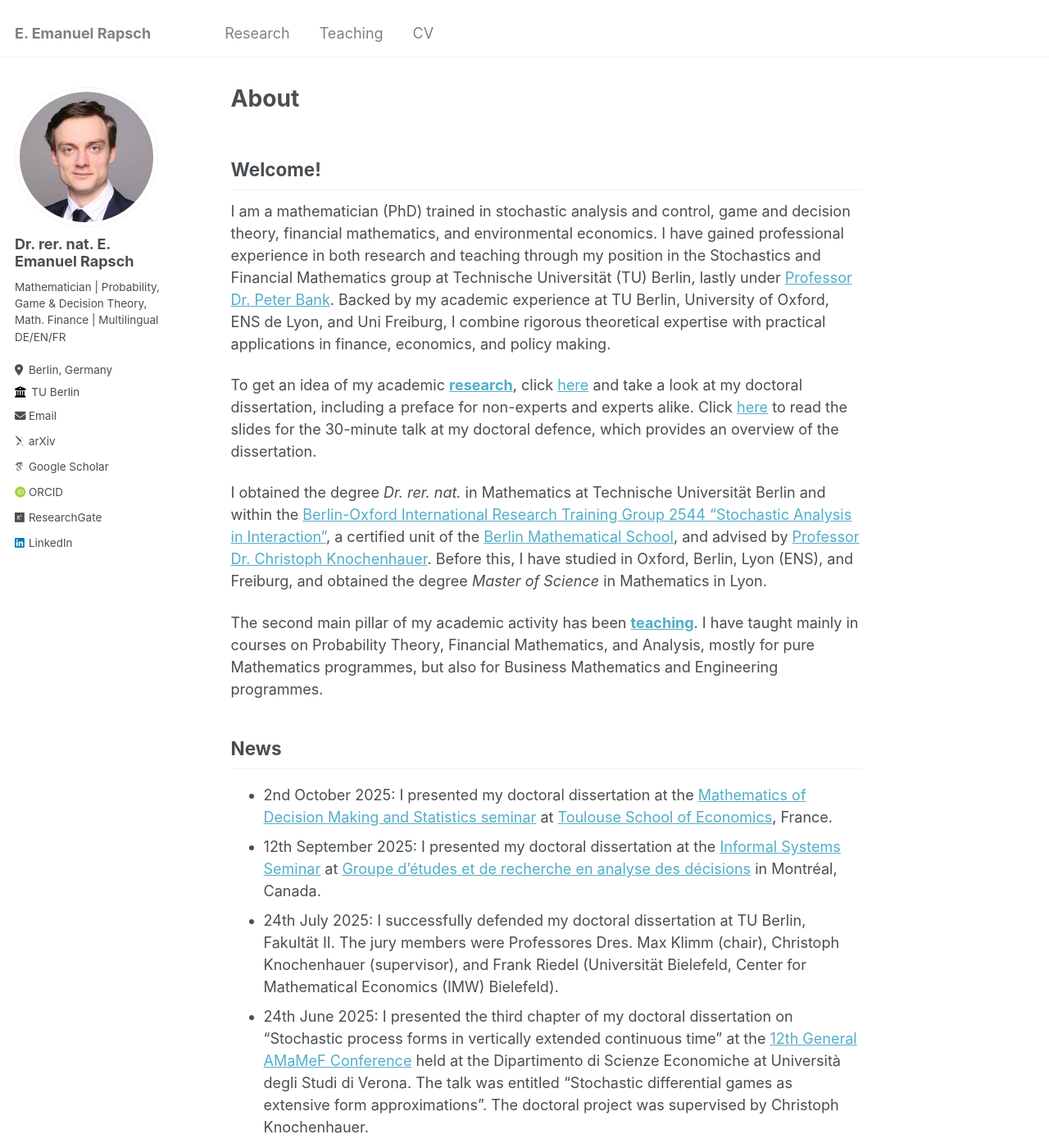
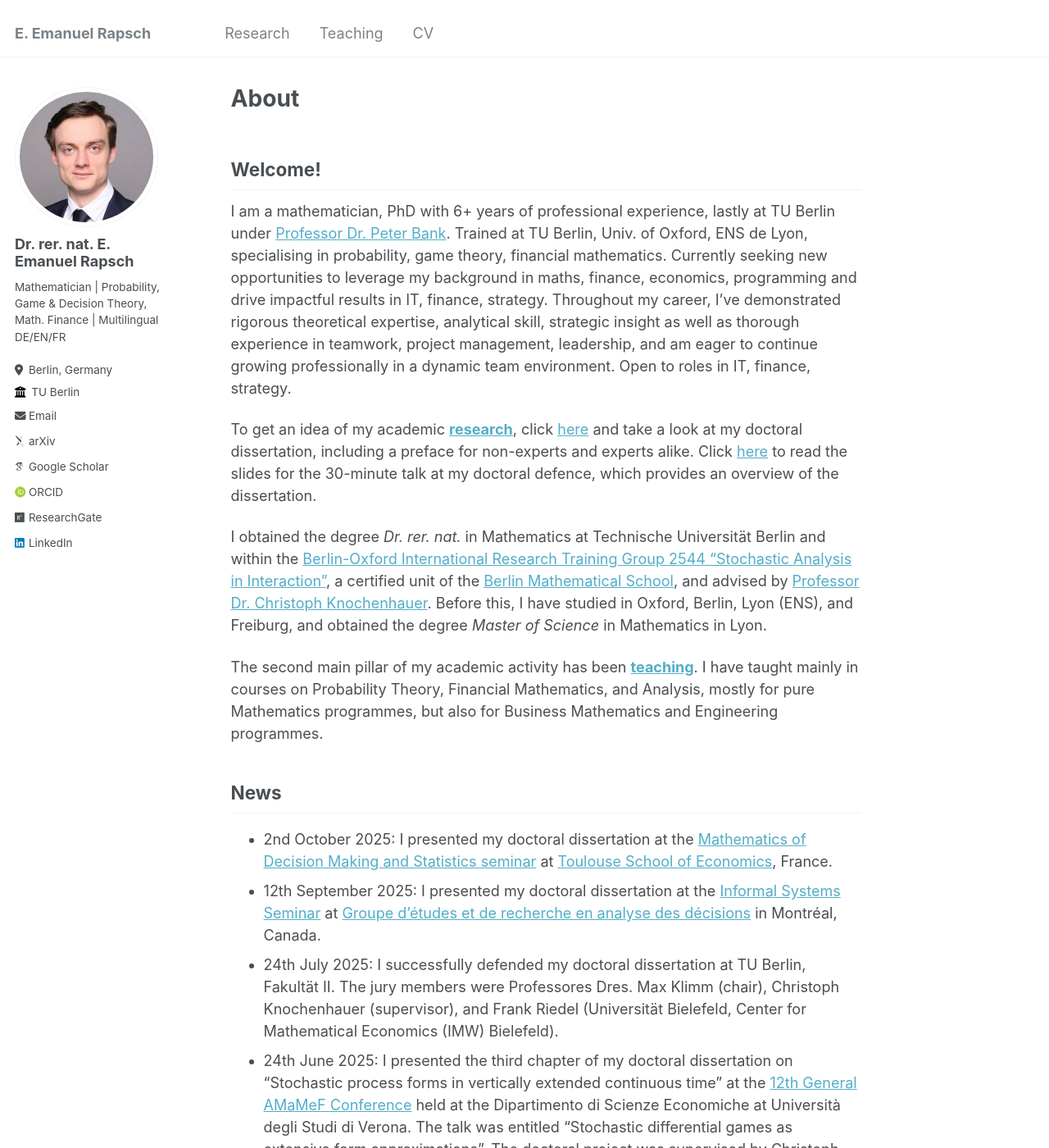
Before and after one commit to erapsch/erapsch.github.io, a Jekyll site: the page built from _pages/about.md, in a window 1280 px wide and 1400 px high. Shown: the whole window at 82% size. Built offline with Jekyll 4.4.1, drawn with Linux system fonts in a browser that asks for light colours; some web fonts are replaced; some of the changed text lies outside the part shown.

Commit message:
Updated personal introduction in the About section to reflect current experience and career aspirations
Updated News in the About section

```diff
--- a/_pages/about.md
+++ b/_pages/about.md
@@ -9,8 +9,10 @@ redirect_from:
 
 ## Welcome!
 
-I am a mathematician (PhD) trained in stochastic analysis and control, game and decision theory, financial mathematics, and environmental economics. I have gained professional experience in both research and teaching through my position in the Stochastics and Financial Mathematics group at Technische Universität (TU) Berlin, lastly under <a href="https://www3.math.tu-berlin.de/stoch/wp_bank/">Professor Dr. Peter Bank</a>. Backed by my academic experience at TU Berlin, University of Oxford, ENS de Lyon, and Uni Freiburg, I combine rigorous theoretical expertise with practical applications in finance, economics, and policy making.
-<!--Experienced in team work, leadership, and management, I am interested in leveraging mathematics and game theory to understand and solve complex strategic problems and to support better decision making in economics, finance, and beyond.-->
+I am a mathematician, PhD with 6+ years of professional experience, lastly at TU Berlin under <a href="https://www3.math.tu-berlin.de/stoch/wp_bank/">Professor Dr. Peter Bank</a>. Trained at TU Berlin, Univ. of Oxford, ENS de Lyon, specialising in probability, game theory, financial mathematics. Currently seeking new opportunities to leverage my background in maths, finance, economics, programming and drive impactful results in IT, finance, strategy. Throughout my career, I’ve demonstrated rigorous theoretical expertise, analytical skill, strategic insight as well as thorough experience in teamwork, project management, leadership, and am eager to continue growing professionally in a dynamic team environment. Open to roles in IT, finance, strategy.
+
+<!--I am a mathematician (PhD) trained in stochastic analysis and control, game and decision theory, financial mathematics, and environmental economics. I have gained professional experience in both research and teaching through my position in the Stochastics and Financial Mathematics group at Technische Universität (TU) Berlin, lastly under <a href="https://www3.math.tu-berlin.de/stoch/wp_bank/">Professor Dr. Peter Bank</a>. Backed by my academic experience at TU Berlin, University of Oxford, ENS de Lyon, and Uni Freiburg, I combine rigorous theoretical expertise with practical applications in finance, economics, and policy making.
+Experienced in team work, leadership, and management, I am interested in leveraging mathematics and game theory to understand and solve complex strategic problems and to support better decision making in economics, finance, and beyond.-->
 
 To get an idea of my academic <a href="/research">**research**</a>, click <a href="https://doi.org/10.14279/depositonce-24410">here</a> and take a look at my doctoral dissertation, including a preface for non-experts and experts alike. Click <a href="{{ site.baseurl }}/files\On_the_Foundations_of_Dynamic_Games_and_Probability__Decision_Making_in_Stochastic_Extensive_Form.pdf">here</a> to read the slides for the 30-minute talk at my doctoral defence, which provides an overview of the dissertation.
 <!--<embed src="{{ site.baseurl }}/files\On_the_Foundations_of_Dynamic_Games_and_Probability__Decision_Making_in_Stochastic_Extensive_Form.pdf" width="600" height="700" type='application/pdf'> -->
@@ -25,5 +27,5 @@ The second main pillar of my academic activity has been <a href="/teaching">**te
 * 12th September 2025: I presented my doctoral dissertation at the <a href="https://www.gerad.ca/en/events/2352">Informal Systems Seminar</a> at <a href="https://www.gerad.ca/fr">Groupe d'études et de recherche en analyse des décisions</a> in Montréal, Canada.
 * 24th July 2025: I successfully defended my doctoral dissertation at TU Berlin, Fakultät II. The jury members were Professores Dres. Max Klimm (chair), Christoph Knochenhauer (supervisor), and Frank Riedel (Universität Bielefeld, Center for Mathematical Economics (IMW) Bielefeld).
 * 24th June 2025: I presented the third chapter of my doctoral dissertation on "Stochastic process forms in vertically extended continuous time" at the <a href="https://sites.google.com/view/amamef2025/home">12th General AMaMeF Conference</a> held at the Dipartimento di Scienze Economiche at Università degli Studi di Verona. The talk was entitled "Stochastic differential games as extensive form approximations". The doctoral project was supervised by Christoph Knochenhauer.
-* 3rd June 2025: I submitted my doctoral dissertation at TU Berlin, Fakultät II, entitled "On the Foundations of Dynamic Games and Probability: Decision Making in Stochastic Extensive Form".
-* 16th May 2025: I presented my work at the <a href="https://www.uni-bielefeld.de/forschung/profil/fokusbereiche/quamu/index.xml">Quantifying and Managing Uncertainty</a> Research Seminar at the <a href="https://www.uni-bielefeld.de/zwe/imw/">Center for Mathematical Economics (Institut für Mathematische Wirtschaftsforschung IMW)</a>, Bielefeld.
+<!--* 3rd June 2025: I submitted my doctoral dissertation at TU Berlin, Fakultät II, entitled "On the Foundations of Dynamic Games and Probability: Decision Making in Stochastic Extensive Form".
+* 16th May 2025: I presented my work at the <a href="https://www.uni-bielefeld.de/forschung/profil/fokusbereiche/quamu/index.xml">Quantifying and Managing Uncertainty</a> Research Seminar at the <a href="https://www.uni-bielefeld.de/zwe/imw/">Center for Mathematical Economics (Institut für Mathematische Wirtschaftsforschung IMW)</a>, Bielefeld.-->
```
